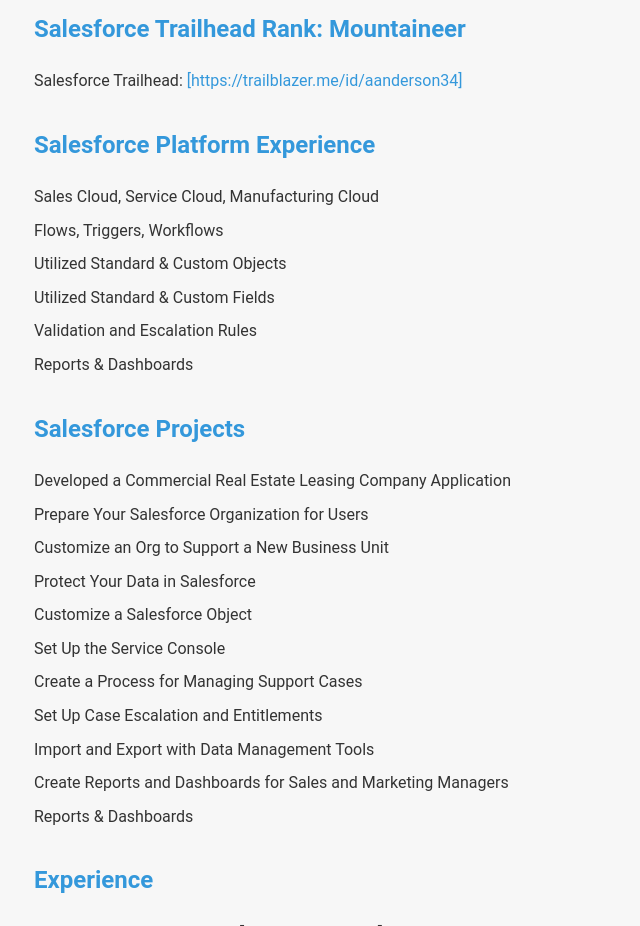
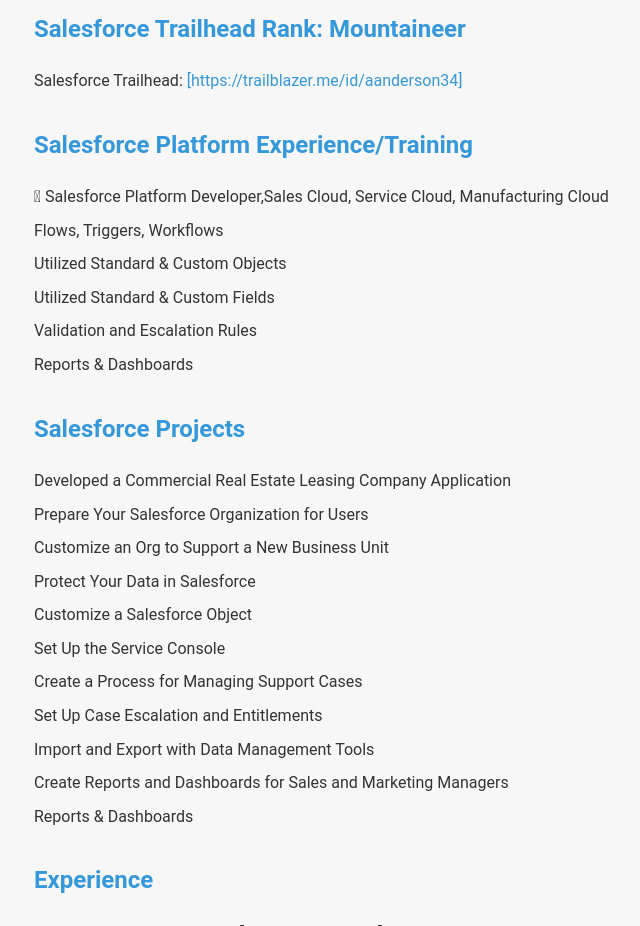
Before and after one commit to aandersonltv/SalesforcePortfolio, a plain HTML site: page index.html in a window 1280 px wide. Shown: the part 1180-2106 px from the top of the page, without its empty margins (6-646 px from the left). Drawn offline with Linux system fonts and the light colour scheme.

Commit message:
Update index.html

```diff
--- a/index.html
+++ b/index.html
@@ -72,11 +72,11 @@
             </ul>
         </section>
 
-        <!-- Salesforce Platform Experience -->
+        <!-- Salesforce Platform Experience/Training -->
         <section class="mb-8">
-            <h2 class="text-2xl font-semibold mb-4">Salesforce Platform Experience</h2>
+            <h2 class="text-2xl font-semibold mb-4">Salesforce Platform Experience/Training</h2>
             <ul class="list-disc ml-4">
-                <li>Sales Cloud, Service Cloud, Manufacturing Cloud</li>
+                <li>	Salesforce Platform Developer,Sales Cloud, Service Cloud, Manufacturing Cloud</li>
                 <li>Flows, Triggers, Workflows</li>
                 <li>Utilized Standard & Custom Objects</li>
                 <li>Utilized Standard & Custom Fields</li>
```
